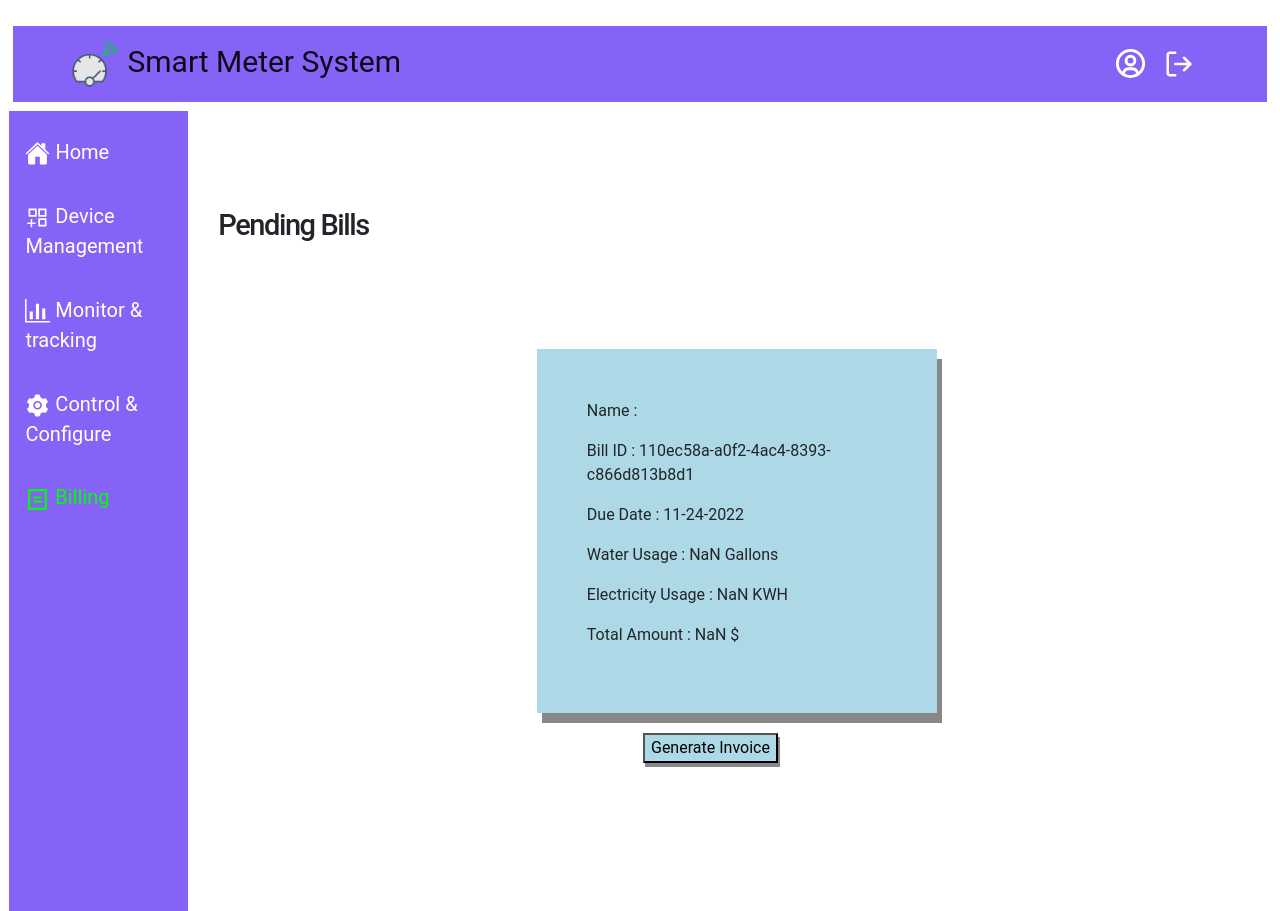
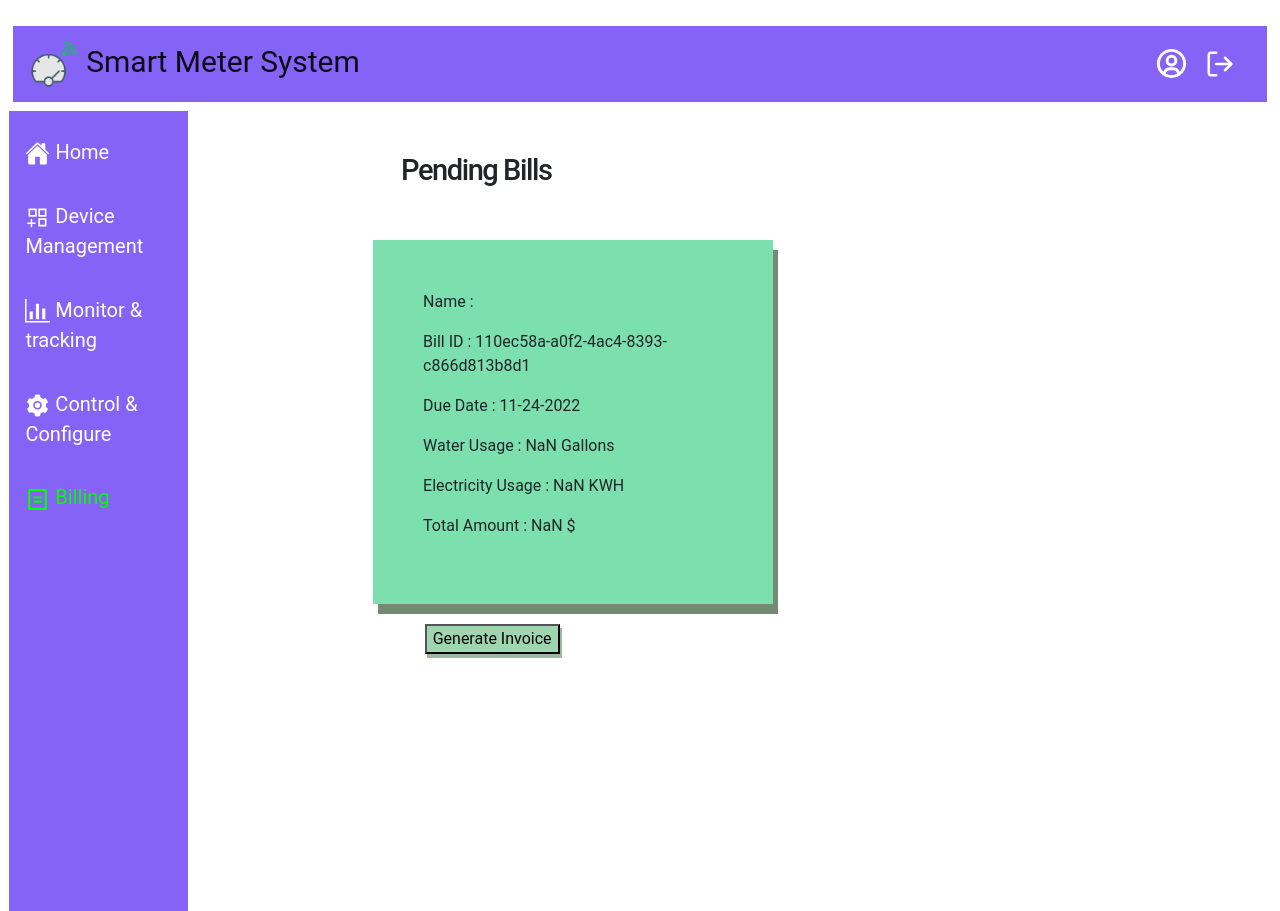
Before and after one commit to ChiruhasBobbadi/dashboard-react, a React (Create React App) app: page /billing in a window 1280 px wide. Built offline with nearby package versions, Linux system fonts and the light colour scheme; no server answers.

Commit message:
Billing changes

```diff
--- a/src/components/Billing/Billing.css
+++ b/src/components/Billing/Billing.css
@@ -1,6 +1,6 @@
 .main--title {
     margin-top: 10% ;
-    text-align: left;
+    text-align: center;
     font-size: 29px;
     letter-spacing: -0.05em;
 }
@@ -9,10 +9,10 @@
     margin-top: 10%;
     margin-left:30%;
     width: 400px;
-    background-color: #ADD8E6;
+    background-color: #7ce0ae;
     padding: 50px;
 
-    box-shadow: 5px 10px #888888;
+    box-shadow: 5px 10px #738b74;
 }
 
 .main--facts > li {
@@ -22,6 +22,7 @@
 
 .button-invoice {
     margin: 20px;
-    background-color: #ADD8E6;
-    box-shadow: 2px 4px #888888;
+    align-items: center;
+    background-color: #9ed7af;
+    box-shadow: 2px 4px #9eb6a3;
 }
--- a/src/components/Billing/Billing.js
+++ b/src/components/Billing/Billing.js
@@ -51,9 +51,9 @@ const Billing=()=> {
     <NavBarLoggedIn/>
     <Row>
         <Col lg={2}> <LeftNavBar/> </Col>
-        <Col lg={10}>
+        <Col lg={5}>
             <main>
-                <h1 className="main--title">Pending Bills</h1>
+                <h1 className="main--title">                      Pending Bills</h1>
                 <div className="main--facts" >
                     <p>Name : {data.name}</p>
                     <p>Bill ID : 110ec58a-a0f2-4ac4-8393-c866d813b8d1</p>
--- a/src/components/Navbar/NavBarLoggedIn.js
+++ b/src/components/Navbar/NavBarLoggedIn.js
@@ -34,6 +34,7 @@ const Navbar2 =(props)=>{
                     Smart Meter System
                 </Navbar.Brand>
                 <Navbar.Toggle />
+            </Container>
                 <Navbar.Collapse  className="justify-content-end">
 
                     <Navbar.Brand href="/profile" style={{color:"white",marginLeft:'5%'}}>
@@ -49,7 +50,7 @@ const Navbar2 =(props)=>{
 
                 </Navbar.Collapse>
 
-            </Container>
+
         </Navbar>
     </>
 
```
